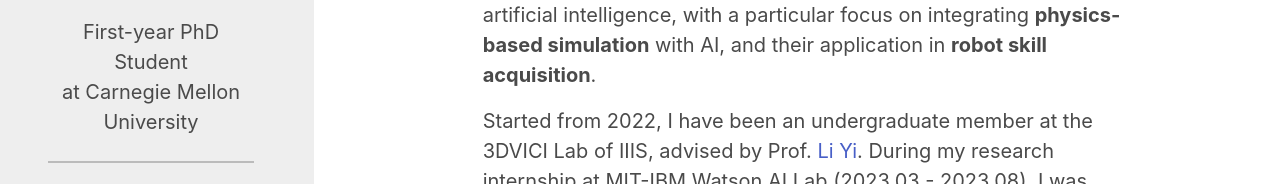
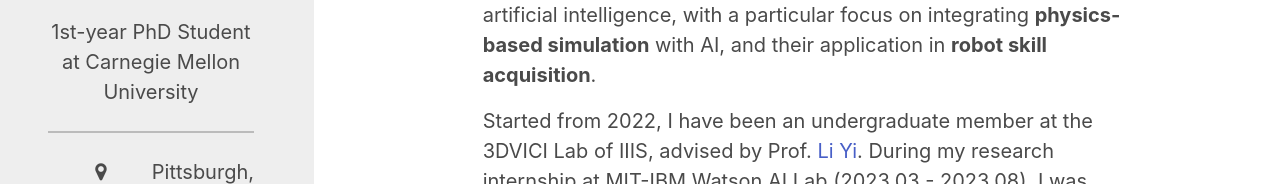
Before and after one commit to jt-zheng/jt-zheng.github.io, a plain HTML site: page index.html in a window 1280 px wide. Shown: the part 377-561 px from the top of the page. Drawn offline with nearby package versions, Linux system fonts and the light colour scheme.

Commit message:
Update index.html

```diff
--- a/index.html
+++ b/index.html
@@ -18,7 +18,7 @@
                     </figure>
                 </div>
                 <h1 class="title"> Juntian Zheng </h1>
-                <p class="is-size-5"> First-year PhD Student <br> at Carnegie Mellon University </p>
+                <p class="is-size-5"> 1st-year PhD Student <br> at Carnegie Mellon University </p>
                 <hr class="solid">
                 <div class="container has-text-justified is-size-5" style="margin-left: 40px;">
                     <div>
```
